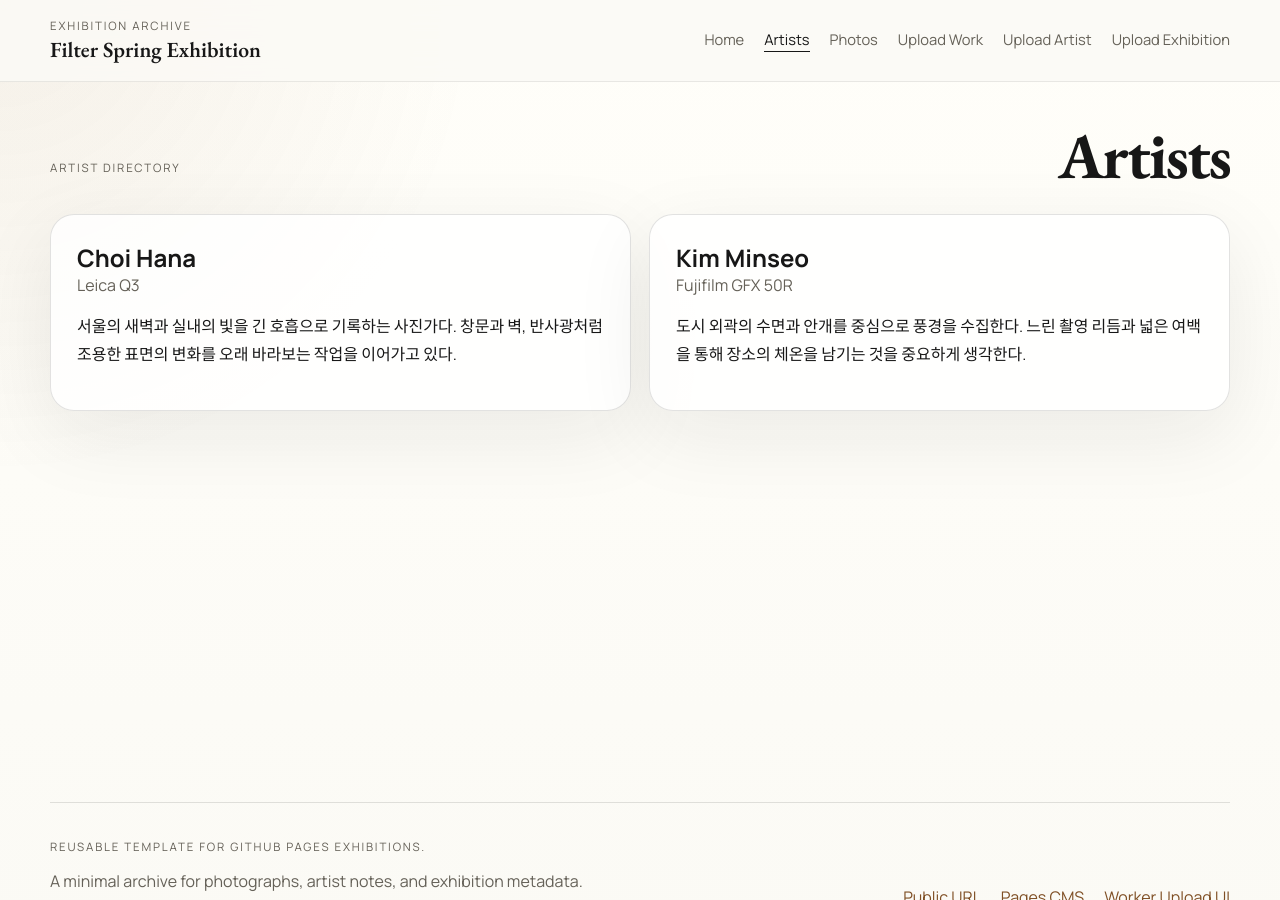
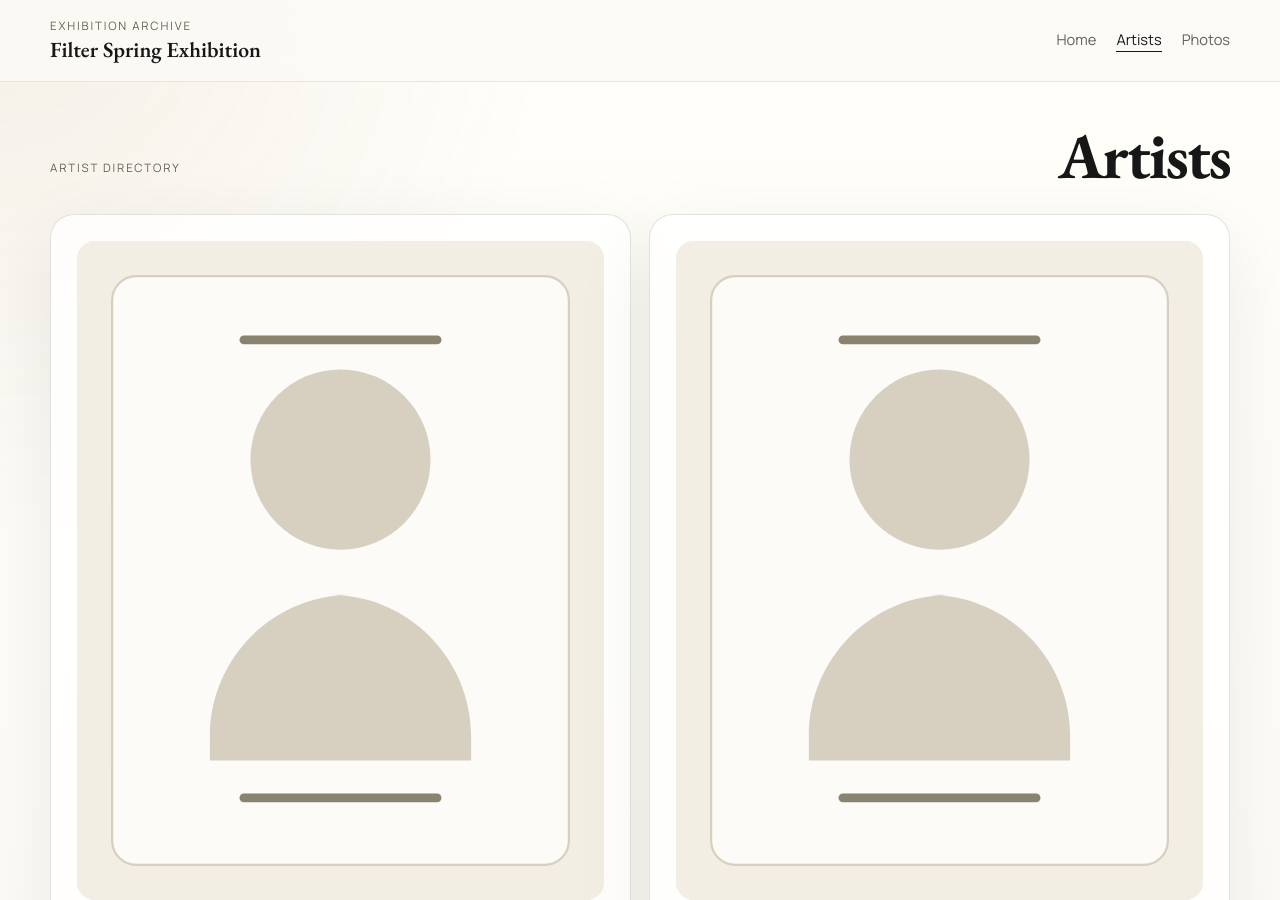
Before and after one commit to filter-log/exhibition-template, a Jekyll site: the page built from artists/index.html, in a window 1280 px wide and 900 px high. Built offline with Jekyll 4.4.1, drawn with Linux system fonts in a browser that asks for light colours; some of the changed text lies outside the part shown.

Commit message:
Refine public nav and artist uploads

```diff
--- a/_includes/site-footer.html
+++ b/_includes/site-footer.html
@@ -2,17 +2,7 @@
 <footer class="site-footer">
   <div class="site-shell footer-shell">
     <div>
-      <p class="footer-label">Reusable template for GitHub Pages exhibitions.</p>
-      <p class="footer-copy">{{ exhibition.tagline | default: site.description }}</p>
-    </div>
-    <div class="footer-links">
-      {% if exhibition.public_url %}
-        <a href="{{ exhibition.public_url }}" target="_blank" rel="noreferrer">Public URL</a>
-      {% endif %}
-      {% if exhibition.cms_url %}
-        <a href="{{ exhibition.cms_url }}" target="_blank" rel="noreferrer">Pages CMS</a>
-      {% endif %}
-      <a href="{{ '/upload/artwork/' | relative_url }}">Worker Upload UI</a>
+      <p class="footer-copy">{{ exhibition.description | default: site.description | default: exhibition.tagline }}</p>
     </div>
   </div>
 </footer>
--- a/_includes/site-header.html
+++ b/_includes/site-header.html
@@ -9,9 +9,6 @@
       <a href="{{ '/' | relative_url }}" {% if page.url == '/' %}class="is-active"{% endif %}>Home</a>
       <a href="{{ '/artists/' | relative_url }}" {% if page.url contains '/artists/' %}class="is-active"{% endif %}>Artists</a>
       <a href="{{ '/photos/' | relative_url }}" {% if page.url contains '/photos/' %}class="is-active"{% endif %}>Photos</a>
-      <a href="{{ '/upload/artwork/' | relative_url }}" {% if page.url contains '/upload/artwork/' %}class="is-active"{% endif %}>Upload Work</a>
-      <a href="{{ '/upload/artist/' | relative_url }}" {% if page.url contains '/upload/artist/' %}class="is-active"{% endif %}>Upload Artist</a>
-      <a href="{{ '/upload/exhibition/' | relative_url }}" {% if page.url contains '/upload/exhibition/' %}class="is-active"{% endif %}>Upload Exhibition</a>
     </nav>
   </div>
 </header>
--- a/artists/index.html
+++ b/artists/index.html
@@ -11,7 +11,11 @@ description: Artist list with camera models and bios.
     </header>
     <div class="artist-list">
       {% for artist in artists %}
+        {% assign portrait_image = artist.portrait_image | default: '/assets/exhibition/artist-placeholder.svg' %}
         <article class="artist-card">
+          <div class="artist-media">
+            <img class="artist-portrait" src="{{ portrait_image | relative_url }}" alt="{{ artist.name | escape }}">
+          </div>
           <div class="artist-head">
             <h2>{{ artist.name }}</h2>
             <p>{{ artist.camera_model }}</p>
--- a/assets/css/site.css
+++ b/assets/css/site.css
@@ -72,8 +72,7 @@ textarea {
 
 .brand-kicker,
 .page-kicker,
-.runtime-label,
-.footer-label {
+.runtime-label {
   text-transform: uppercase;
   letter-spacing: 0.16em;
   font-size: 0.72rem;
@@ -282,6 +281,23 @@ textarea {
   color: var(--muted);
 }
 
+.artist-card {
+  display: grid;
+  gap: 18px;
+}
+
+.artist-media {
+  overflow: hidden;
+  border-radius: 18px;
+  background: var(--paper-strong);
+  aspect-ratio: 4 / 5;
+}
+
+.artist-portrait {
+  height: 100%;
+  object-fit: cover;
+}
+
 .search-field {
   display: grid;
   gap: 8px;
@@ -448,10 +464,7 @@ textarea {
 }
 
 .footer-shell {
-  display: flex;
-  align-items: end;
-  justify-content: space-between;
-  gap: 24px;
+  display: block;
   padding-top: 24px;
   border-top: 1px solid var(--line);
 }
@@ -521,7 +534,7 @@ textarea {
 
   .site-nav {
     display: grid;
-    grid-template-columns: repeat(3, minmax(0, 1fr));
+    grid-template-columns: 1fr;
     gap: 8px;
     width: 100%;
   }
@@ -598,10 +611,6 @@ textarea {
 }
 
 @media (max-width: 540px) {
-  .site-nav {
-    grid-template-columns: repeat(2, minmax(0, 1fr));
-  }
-
   .tile-grid,
   .photo-grid,
   .artist-list {
--- a/scripts/sync-exhibition-assets.mjs
+++ b/scripts/sync-exhibition-assets.mjs
@@ -32,6 +32,7 @@ await writeJson(
     .sort((left, right) => compareByOrder(left, right, "name"))
     .map((artist) => ({
       ...artist.data,
+      portrait_image: artist.data.portrait_image || "/assets/exhibition/artist-placeholder.svg",
       body: artist.body
     }))
 );
--- a/upload/artist/index.html
+++ b/upload/artist/index.html
@@ -23,6 +23,11 @@ scripts:
         <label>
           <span>카메라 기종</span>
           <input id="artist-camera" name="cameraModel" type="text" maxlength="120" required>
+        </label>
+        <label>
+          <span>작가 이미지</span>
+          <input id="artist-image" name="artistImage" type="file" accept="image/*">
+          <small>비워두면 기본 이미지를 사용한다.</small>
         </label>
         <label>
           <span>작가 설명</span>
```
Also changed, not shown: assets/js/upload-artist.js (+10 -2 lines), .pages.yml, README.md, assets/exhibition/artist-placeholder.svg (added), 1 other file.
